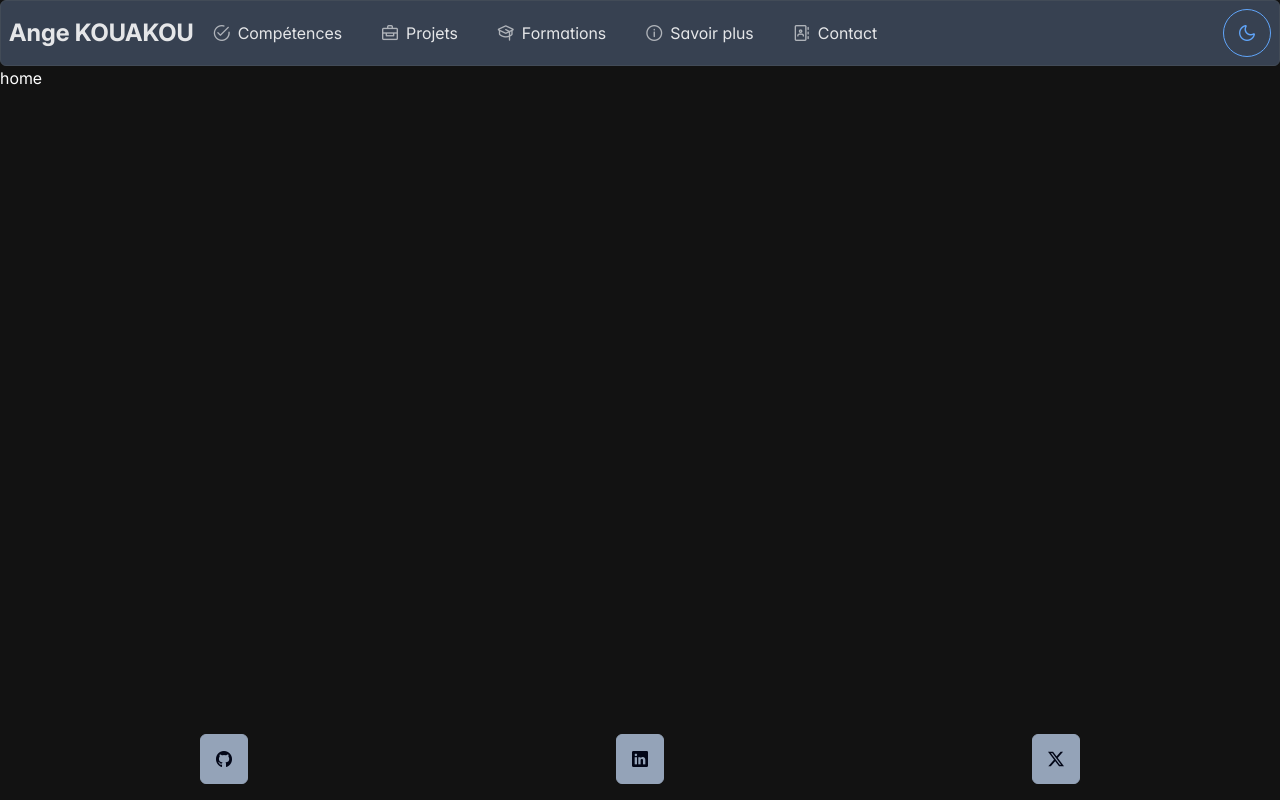
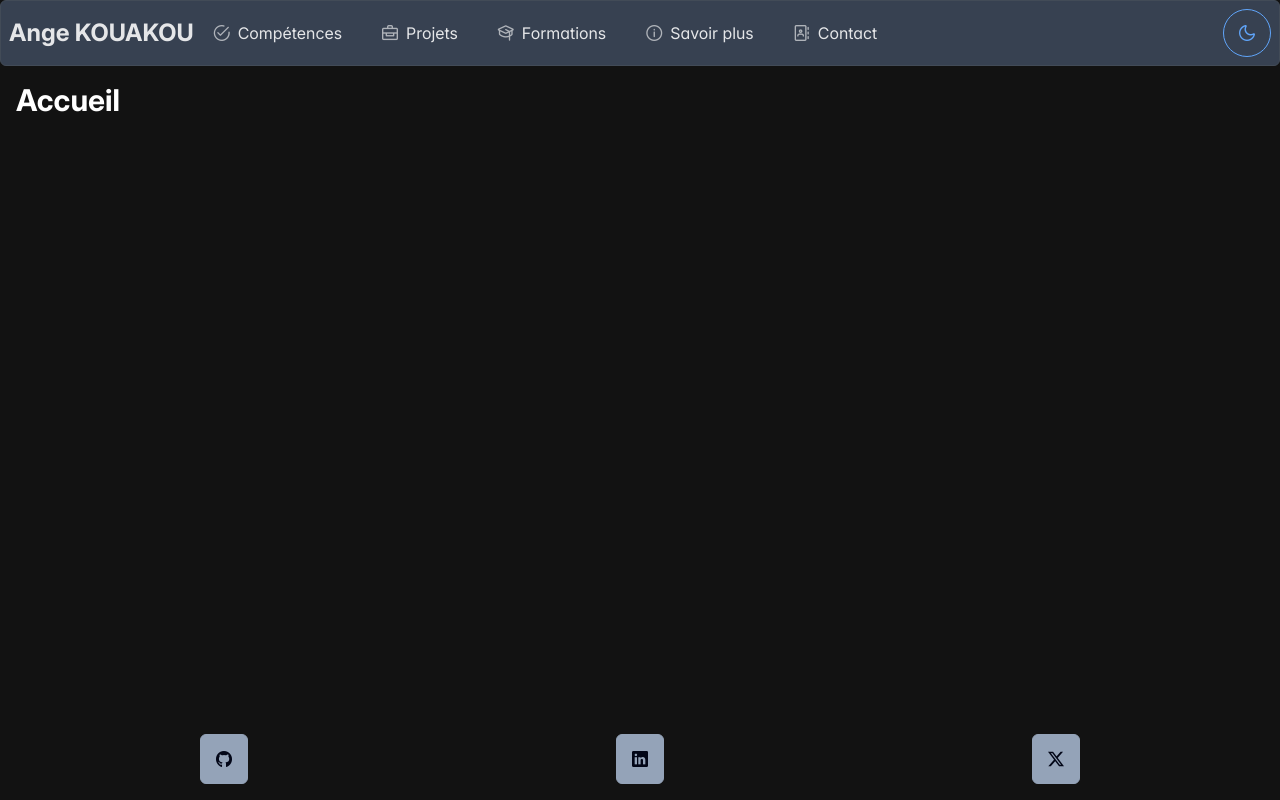
Before and after one commit to Ange230700/ultime-portfolio, a Next.js app: page / in a window 1280 px wide. Built offline with nearby package versions, Linux system fonts and the light colour scheme.

Commit message:
feat: 🎸  do stuff

```diff
--- /dev/null
+++ b/src/app/education/page.tsx
@@ -0,0 +1 @@
+// src\app\education\page.tsx
--- a/src/app/page.tsx
+++ b/src/app/page.tsx
@@ -3,5 +3,9 @@
 "use client";
 
 export default function Home() {
-  return <div>home</div>;
+  return (
+    <div className="flex flex-1 flex-col p-4">
+      <h1 className="mb-4 text-3xl font-bold">Accueil</h1>
+    </div>
+  );
 }
--- a/src/app/projects/page.jsx
+++ b/src/app/projects/page.tsx
@@ -16,14 +16,15 @@ export default function ProjectsPage() {
         <div className="flex flex-wrap justify-center gap-8">
           {projects.map((project) => {
             const header = (
+              <div className="relative h-48 w-full overflow-hidden rounded-t-lg">
                 <Image
                   priority
                   alt={project.title}
                   src={project.image}
-                width={200}
-                height="auto"
+                  fill
                   className="object-cover"
                 />
+              </div>
             );
 
             return (
@@ -32,13 +33,13 @@ export default function ProjectsPage() {
                 href={project.link}
                 target="_blank"
                 rel="noopener noreferrer"
-                className="md:w-25rem block transition-transform duration-200 hover:scale-105"
+                className="md:w-25rem block w-full transition-transform duration-200 hover:scale-105 sm:w-[20rem]"
               >
                 <Card
                   title={project.title}
                   subTitle={project.subtitle}
                   header={header}
-                  className="h-full"
+                  className="h-full w-full"
                 >
                   <p className="m-0">{project.description}</p>
                 </Card>
```
Lines whose indentation alone changed are shown as unchanged.
